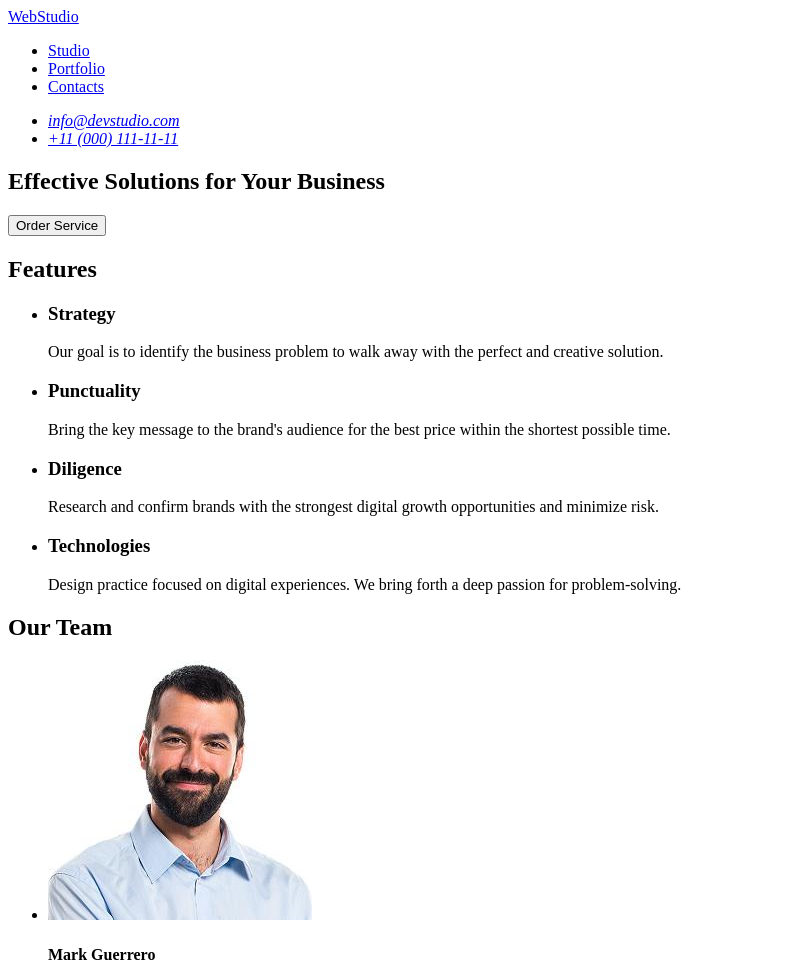
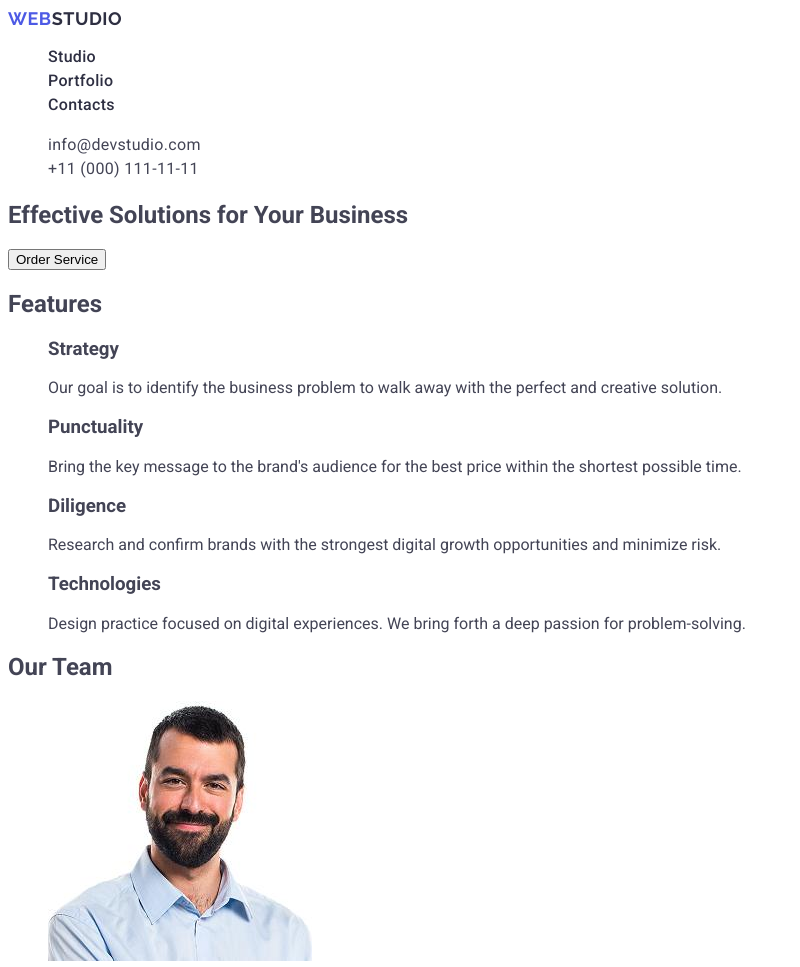
Before and after one commit to voronayana/goit-markup-hw-02, a plain HTML site: page index.html in a window 1280 px wide. Shown: the top 967 px of the page, without its empty margins (0-800 px from the left). Drawn offline with Linux system fonts and the light colour scheme.

Commit message:
add styles

```diff
--- /dev/null
+++ b/css/styles.css
@@ -0,0 +1,61 @@
+body {
+    font-family: "Roboto", sans-serif;
+    color: #434455;
+    background-color: #fff;
+}
+
+ul, ol {
+    list-style-type: none;
+}
+
+a{
+    text-decoration: none;
+}
+
+.logo {
+font-family: "Raleway", sans-serif;
+font-weight: 700;
+font-size: 18px;
+line-height: 1.17;
+letter-spacing: 0.03em;
+text-transform: uppercase;
+color: #4d5ae5;
+}
+
+.header-logo .logo-part {
+    color: #2e2f42;
+}
+
+.footer-logo .logo-part {
+    color: #f4f4fd;
+}
+
+.nav-link {
+font-weight: 500;
+font-size: 16px;
+line-height: 1.5;
+letter-spacing: 0.02em;
+color: #2e2f42;
+}
+
+.nav-link:hover,
+.nav-link:focus,
+.contacts-link:hover,
+.contacts-link:focus {
+color: #404bbf;
+}
+
+.contacts {
+font-style: normal;
+}
+
+.contacts-link {
+font-size: 16px;
+line-height: 1.5;
+letter-spacing: 0.02em;
+color: #434455;
+}
+
+.page-footer {
+    background-color: #2e2f42;
+}
--- a/index.html
+++ b/index.html
@@ -5,23 +5,30 @@
     <meta name="viewport" content="width=device-width, initial-scale=1.0" />
     <meta name="WebStudio" content="WebStudio" />
     <title>Document</title>
+
+    <link rel="preconnect" href="https://fonts.googleapis.com">
+    <link rel="preconnect" href="https://fonts.gstatic.com" crossorigin>
+    <link href="https://fonts.googleapis.com/css2?family=Raleway:wght@700&family=Roboto:wght@100..900&display=swap" rel="stylesheet">
+
+    <link rel="stylesheet" href="./css/styles.css"/>
+
   </head>
   <body>
     <!-- header-->
 
-    <header>
-        <nav>
-        <a href="./index.html" >WebStudio</a>
-        <ul>
-            <li><a href="Studio" >Studio</a></li>
-            <li><a href="Portfolio" >Portfolio</a></li>
-            <li><a href="Contacts" >Contacts</a></li>
+    <header class="page-header">
+        <nav class="header-nav">
+        <a class="logo header-logo" href="/index.html" >Web<span class="logo-part">Studio</span></a>
+        <ul class="nav-list">
+            <li class="nav-item"><a class="nav-link" href="./index.html" >Studio</a></li>
+            <li class="nav-item"><a class="nav-link" href="Portfolio" >Portfolio</a></li>
+            <li class="nav-item"><a  class="nav-link"href="Contacts" >Contacts</a></li>
         </ul>
         </nav>
-        <address>
-            <ul>
-                <li><a href="mailto:info@devstudio.com">info@devstudio.com</a></li>
-                <li><a href="tel:+110001111111">+11 (000) 111-11-11</a></li>
+        <address class="contacts">
+            <ul class="contacts-list">
+                <li class="contacts-item"><a class="contacts-link" href="mailto:info@devstudio.com">info@devstudio.com</a></li>
+                <li class="contacts-item"><a class="contacts-link" href="tel:+110001111111">+11 (000) 111-11-11</a></li>
             </ul>
         </address>
     </header>
@@ -81,8 +88,8 @@
     </section>
     </main>
     <!--footer-->
-    <footer>
-        <a href="./index.html" >WebStudio</a>
+    <footer class="page-footer">
+        <a class="logo footer-logo" href="./index.html" >WebS<span class="logo-part">Studio</span></a>
         <p>Increase the flow of customers and sales for your business with digital marketing & growth solutions.</p>
     </footer>
   </body>
```
